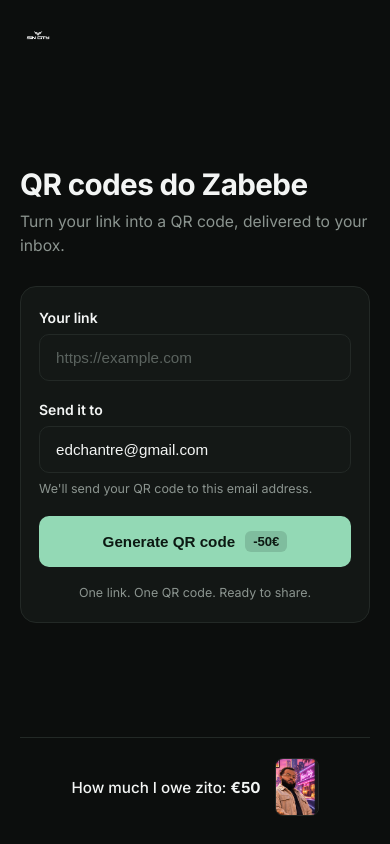
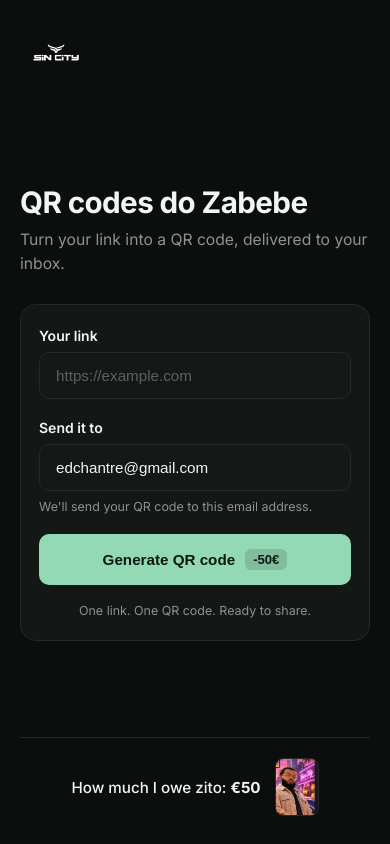
Before and after one commit to LuisG99/qr-codes-do-zabebe, a plain HTML site: page index.html in a window 390 px wide. Drawn offline with nearby package versions, Linux system fonts and the light colour scheme.

Commit message:
change logo

```diff
--- a/style.css
+++ b/style.css
@@ -245,10 +245,21 @@ body {
   }
 
   .logo {
-    height: 36px;
+    height: 54px;
   }
 
   .card {
     padding: 22px 18px;
   }
 }
+
+.logo {
+  height: 72px;
+  width: auto;
+  object-fit: contain;
+}
+
+  .card {
+    padding: 22px 18px;
+  }
+}
```
